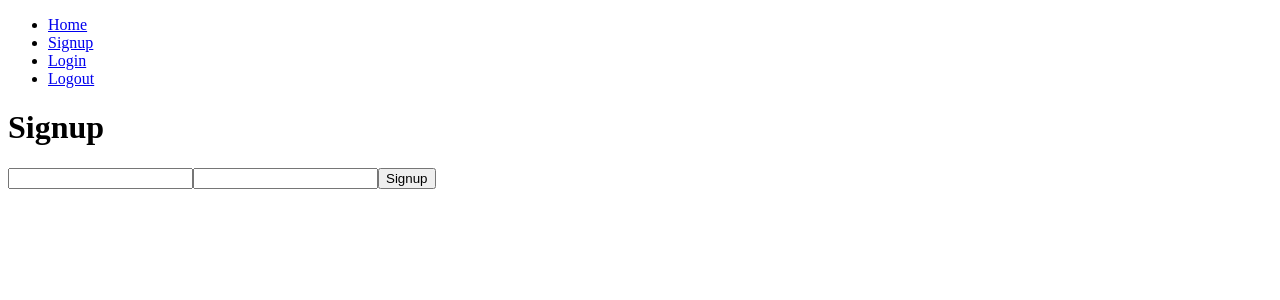
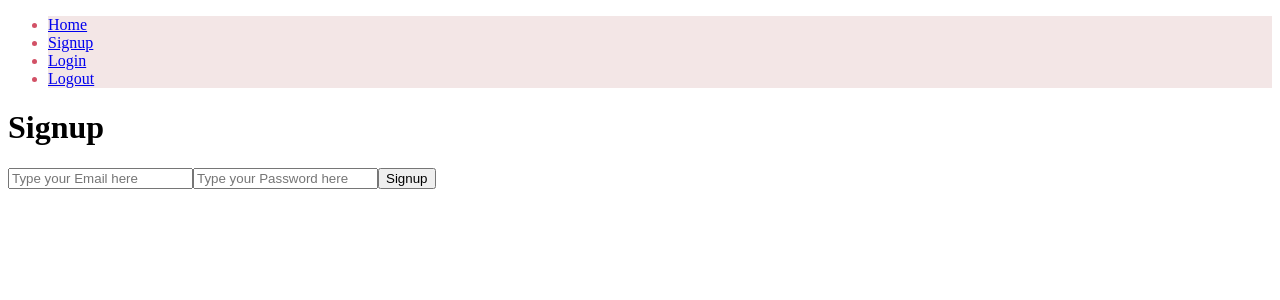
Before and after one commit to koreyawashington/crud-mern, a React (Create React App) app in the folder notesapp/: page /signup in a window 1280 px wide. Shown: the top 300 px of the page. Built offline with nearby package versions, Linux system fonts and the light colour scheme.

Commit message:
doneNotDoneButDone

```diff
--- /dev/null
+++ b/notesapp/src/components/App.css
@@ -0,0 +1,4 @@
+li{
+color: hsl(350, 59%, 57%);
+background-color: #f3e6e6;
+}
--- a/notesapp/src/components/App.js
+++ b/notesapp/src/components/App.js
@@ -4,8 +4,7 @@ import {BrowserRouter, Routes, Route, Link } from 'react-router-dom';
 import RequireAuth from "./RequireAuth";
 import SignupPage from "../pages/SignupPage";
 import LogoutPage from "../pages/LogoutPage";
-
-
+import './App.css'
 function App() {
 
 
--- a/notesapp/src/components/CreateForm.js
+++ b/notesapp/src/components/CreateForm.js
@@ -12,7 +12,7 @@ if(store.updateF._id ) return <></>
         <form onSubmit={store.creatingNote}>
           <input onChange={store.updateformfield} value={store.form.title} name = 'title' placeholder="Create a Title"/>
           <input onChange={store.updateformfield} value={store.form.subject} name = 'subject'placeholder="Create a Subject"/>
-          <textarea onChange={store.updateformfield}value={store.form.body} name = 'body'placeholder="Create a new note entry here..."/>
+          <textarea onChange={store.updateformfield}value={store.form.body} name = 'body' placeholder="Create a new note entry here..."/>
           <button type = 'submit'>Save Entry</button>
         </form>
        </div>
--- a/notesapp/src/components/LoginForm.js
+++ b/notesapp/src/components/LoginForm.js
@@ -17,12 +17,14 @@ navigate("/")
                 onChange={store.updateLoginForm}
                 value={store.loginForm.email}
                 type="email"
-                name="email" />
+                name="email"
+                placeholder="Type your Email here" />
                 <input
                 onChange={store.updateLoginForm}
                 value={store.loginForm.password}
                 type="password"
-                name="password" />
+                name="password"
+                placeholder="Type your Password here" />
                 <button type="submit">Login</button>
             </form>
             </div>
--- a/notesapp/src/components/SignupForm.js
+++ b/notesapp/src/components/SignupForm.js
@@ -14,14 +14,17 @@ const navigate = useNavigate()
             <form onSubmit={handleSignup}>
                 <input
                 onChange={store.updateSignupForm}
-                value={store.signupForm.email}
+                // value={store.signupForm.email}
                 type="email"
-                name="email" />
+                name="email"
+                placeholder="Type your Email here"  />
                 <input
                 onChange={store.updateSignupForm}
-                value={store.signupForm.password}
+                // value={store.signupForm.password}
                 type="password"
-                name="password" />
+                name="password"
+                placeholder="Type your Password here"
+                />
                 <button type="submit">Signup</button>
             </form>
             </div>
--- a/notesapp/src/index.js
+++ b/notesapp/src/index.js
@@ -5,7 +5,7 @@ import axios from 'axios';
 
 axios.defaults.baseURL="http://localhost:3000";
 
-axios.defaults.withCredentials=true;
+// axios.defaults.withCredentials=true;
 
 
 const root = ReactDOM.createRoot(document.getElementById('root'));
--- a/notesapp/src/pages/LogoutPage.js
+++ b/notesapp/src/pages/LogoutPage.js
@@ -1,11 +1,14 @@
 import { useEffect } from "react"
 import authStore from "../store/authStore"
+
+
+
 export default function LogoutPage() {
    const store = authStore()
 
    useEffect(() => {
 
 store.logout()
-    },[])
+    },[store])
   return <h1>You are now logged out</h1>
 }
```
Also changed, not shown: 2 other files (tests, documents, lock files or other folders).
